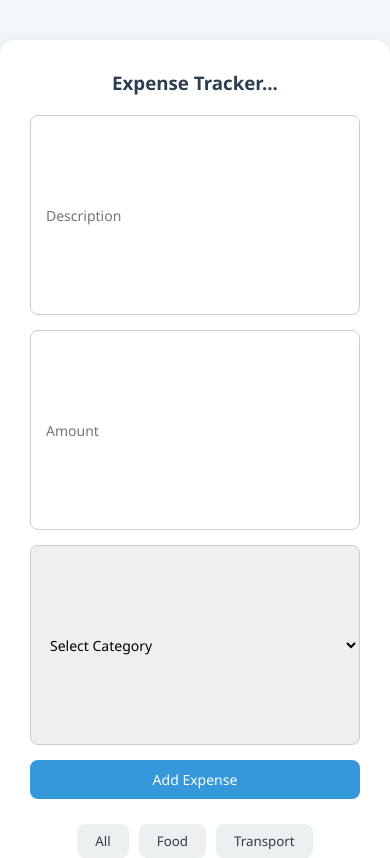
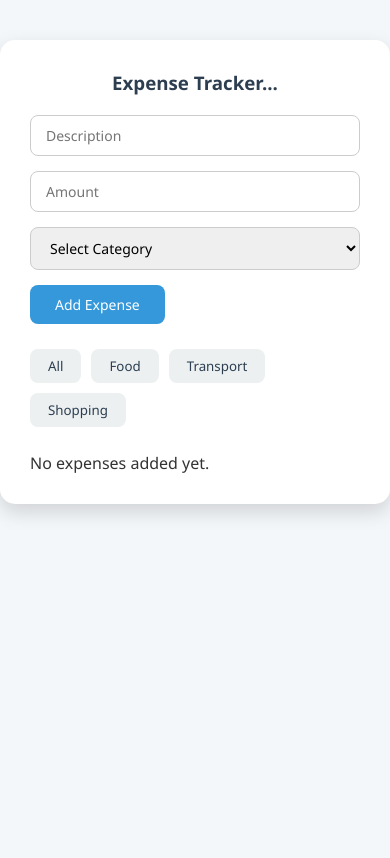
Before and after one commit to ShreeRaz/linkbinary-first-tool, a React (Vite) app in the folder expense-tracker/: page / in a window 390 px wide. Shown: the top 858 px of the page. Built offline with nearby package versions, Linux system fonts and the light colour scheme.

Commit message:
Add professional UI styling for Expense Tracker

```diff
--- a/expense-tracker/src/components/Style.css
+++ b/expense-tracker/src/components/Style.css
@@ -42,7 +42,7 @@ body {
   border: 1px solid #ccc;
   border-radius: 8px;
   font-size: 14px;
-  transition: 0.3s;
+
 }
 
 
@@ -54,7 +54,7 @@ body {
   border-radius: 8px;
   font-size: 14px;
   cursor: pointer;
-  transition: 0.3s;
+
 }
 
 .expense-tracker button[type="submit"]:hover {
@@ -77,7 +77,7 @@ body {
   color: #2c3e50;
   cursor: pointer;
   font-weight: 500;
-  transition: 0.3s;
+
 }
 
 .primary-button button:hover {
@@ -122,14 +122,3 @@ body {
   color: #e74c3c;
   font-weight: bold;
 }
-
-
-@media (max-width: 600px) {
-  .expense-tracker form {
-    flex-direction: column;
-  }
-
-  .categories {
-    justify-content: center;
-  }
-}
```
